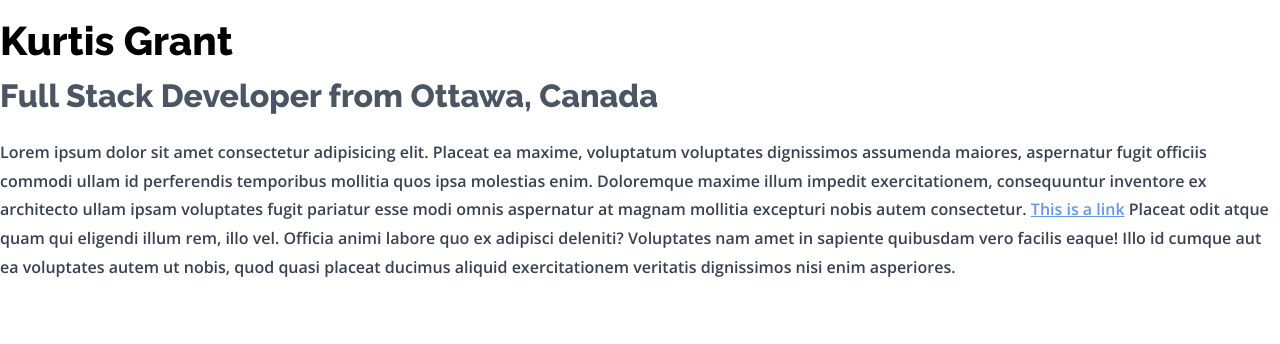
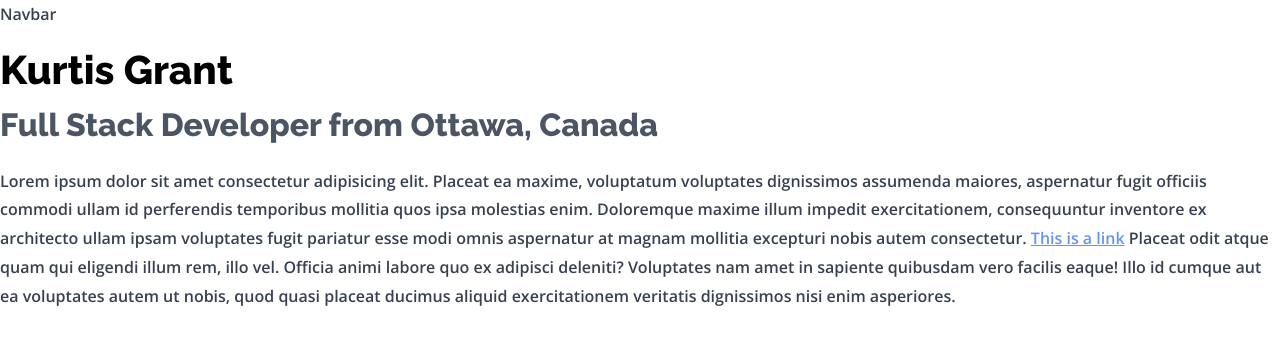
Before and after one commit to kurtisgrant/portfolio-site, a React (Create React App) app: page / in a window 1280 px wide. Shown: the top 344 px of the page. Built offline with nearby package versions, Linux system fonts and the light colour scheme.

Commit message:
Add Navbar component

```diff
--- a/src/App.js
+++ b/src/App.js
@@ -1,8 +1,10 @@
 import './App.css';
+import Navbar from './components/Navbar';
 
 function App() {
   return (
     <div className="App">
+      <Navbar />
       <div className="header">
         <h1 className="heading">Kurtis Grant</h1>
         <h2 className="sub-heading">Full Stack Developer from Ottawa, Canada</h2>
--- /dev/null
+++ b/src/components/Navbar.js
@@ -0,0 +1,11 @@
+import React from 'react'
+
+function Navbar() {
+  return (
+    <div className="navbar">
+      Navbar
+    </div>
+  )
+}
+
+export default Navbar
```
